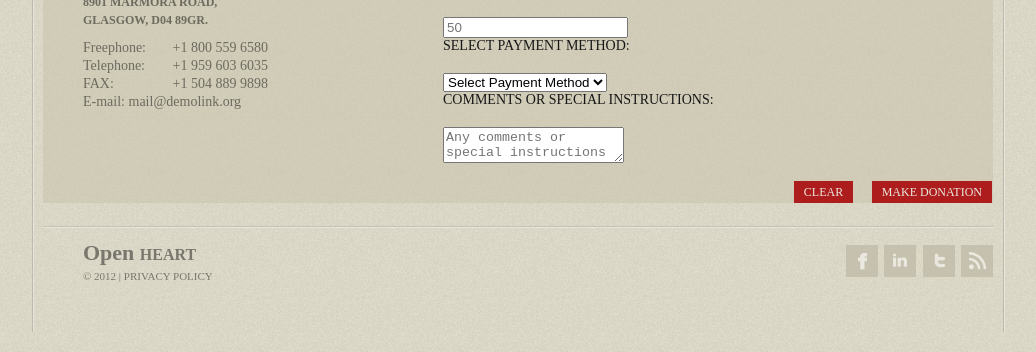
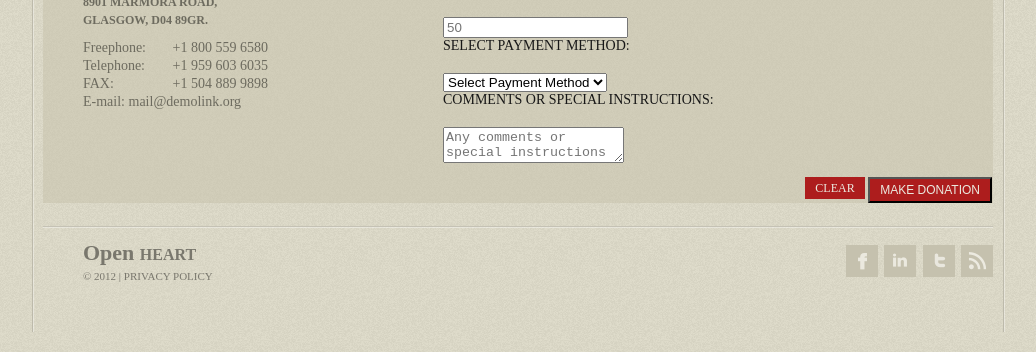
Before and after one commit to YFHcode/donation.github.io, a plain HTML site: page site/index-4.html in a window 1280 px wide. Shown: the part 448-800 px from the top of the page, without its empty margins (122-1158 px from the left). Drawn offline with Linux system fonts and the light colour scheme.

Commit message:
submit button

```diff
--- a/site/index-4.html
+++ b/site/index-4.html
@@ -131,7 +131,7 @@ Glasgow, D04 89GR.</dt>
 
                 <div class="buttons-wrapper">
                   <a class="button" data-type="reset">Clear</a>
-                  <a class="button" data-type="submit">Make Donation</a>
+                  <button type="submit" class="button">Make Donation</button>
                 </div>
               </form>
             </article>
```
